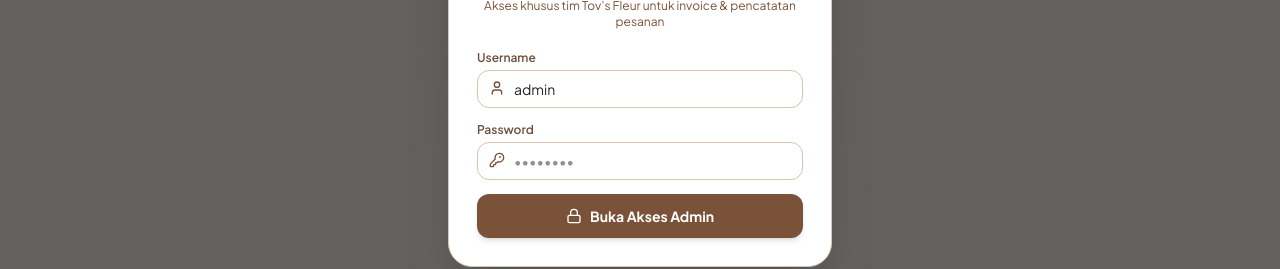
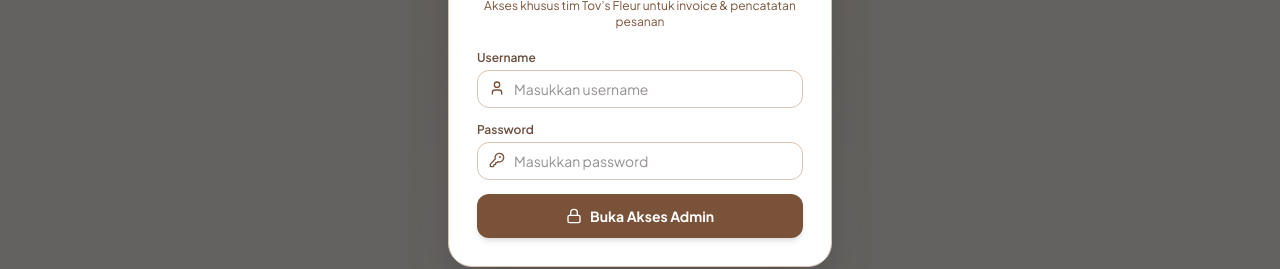
Before and after one commit to sammmms/tovs-fleur, a Next.js app: page / in a window 1280 px wide. Both pictures are taken after a click on the button "Login Florist". Shown: the part 333-602 px from the top of the page. Built offline with nearby package versions, Linux system fonts and the light colour scheme; no server answers; the database is empty.

Commit message:
fix(security): remove prefilled credentials, leaks in error messages, and clean login placeholders

```diff
--- a/src/app/page.tsx
+++ b/src/app/page.tsx
@@ -26,7 +26,7 @@
   const [isSyncing, setIsSyncing] = useState(false);
   const [isSetupModalOpen, setIsSetupModalOpen] = useState(false);
 
-  // Auth state (username: admin, pw: TovsFleur123)
+  // Auth state
   const [isAuthenticated, setIsAuthenticated] = useState(false);
   const [isLoginModalOpen, setIsLoginModalOpen] = useState(false);
   const [isLogoutModalOpen, setIsLogoutModalOpen] = useState(false);
--- a/src/components/LoginModal.tsx
+++ b/src/components/LoginModal.tsx
@@ -16,7 +16,7 @@
   onClose,
   onLoginSuccess,
 }) => {
-  const [username, setUsername] = useState('admin');
+  const [username, setUsername] = useState('');
   const [password, setPassword] = useState('');
   const [error, setError] = useState('');
 
@@ -30,7 +30,7 @@
       onLoginSuccess();
       onClose();
     } else {
-      setError('Username atau password salah! (Gunakan admin / TovsFleur123)');
+      setError('Username atau password salah. Silakan periksa kembali.');
     }
   };
 
@@ -103,7 +103,7 @@
                 value={password}
                 onChange={(e) => setPassword(e.target.value)}
                 className="w-full pl-9 pr-3 py-2 rounded-xl border border-[#D8C3B1] text-xs sm:text-sm focus:outline-none focus:ring-2 focus:ring-[#A85842]"
-                placeholder="••••••••"
+                placeholder="Masukkan password"
               />
             </div>
           </div>
```
